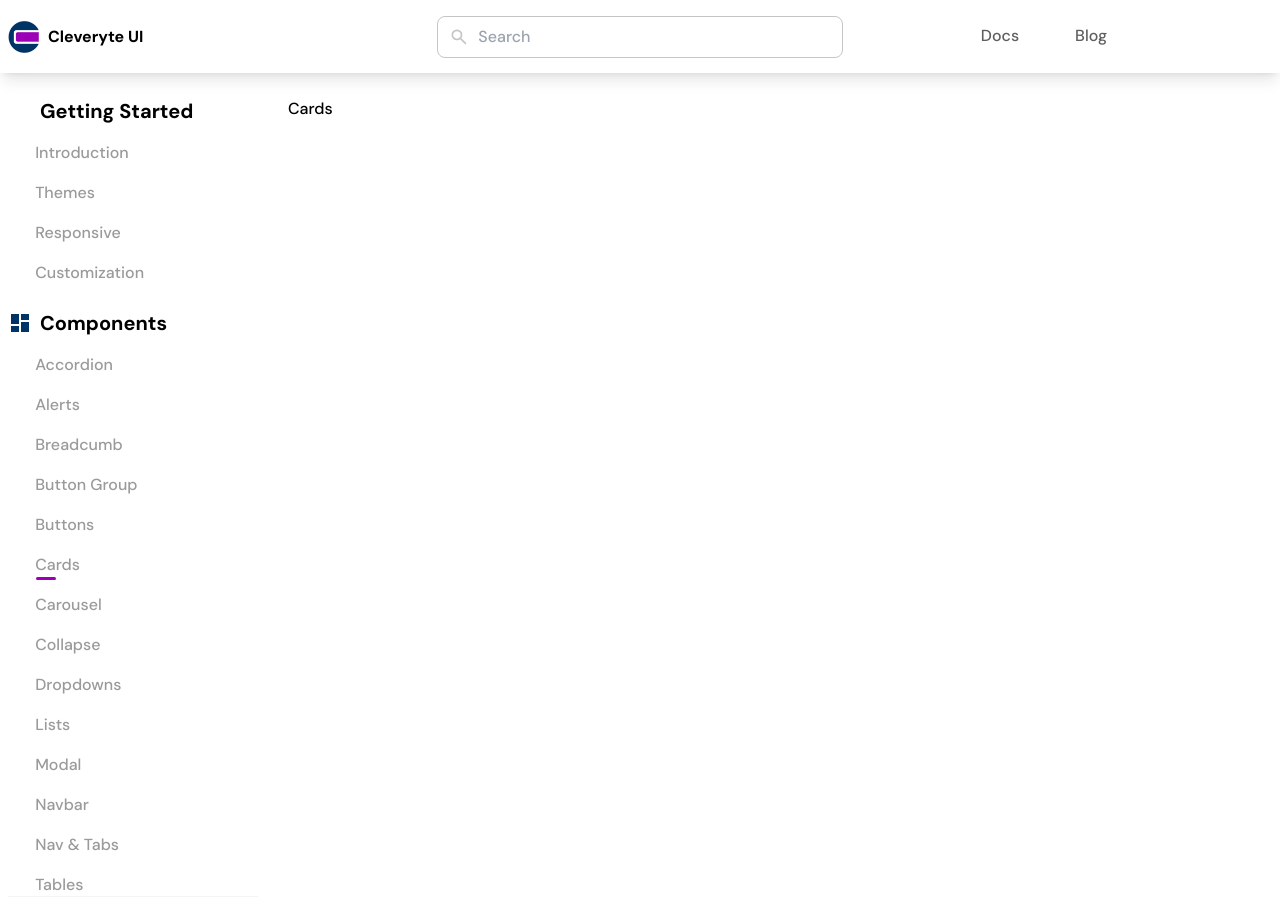
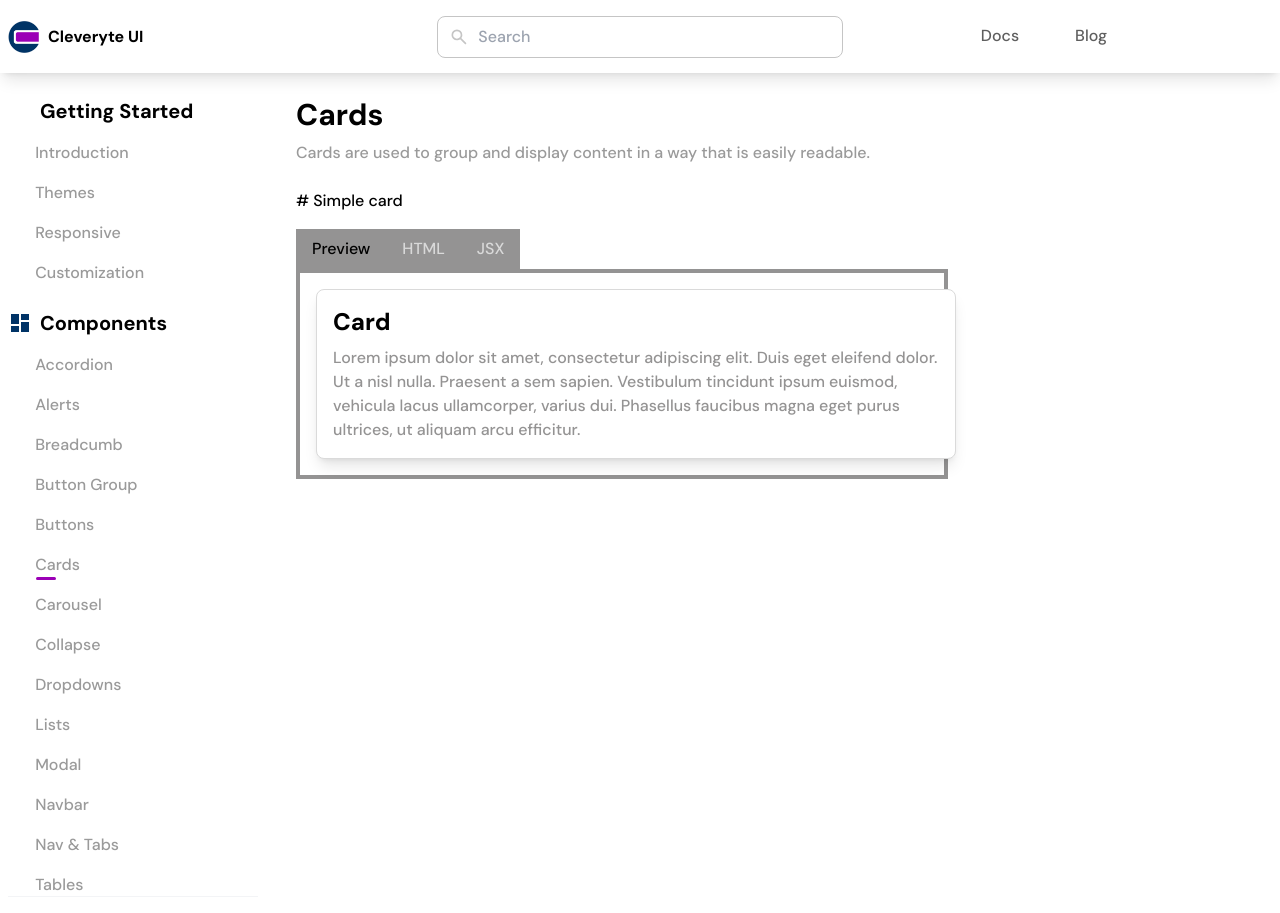
Before and after one commit to Cleveryte/cleveryte-ui, a React (Vite) app: page /cards in a window 1280 px wide. Built offline with nearby package versions, Linux system fonts and the light colour scheme; some icons are missing.

Commit message:
Card code

```diff
--- a/src/components/CustomCodeBlock.jsx
+++ b/src/components/CustomCodeBlock.jsx
@@ -1,15 +1,56 @@
-import { Prism as SyntaxHighlighter } from 'react-syntax-highlighter';
-import { docco } from 'react-syntax-highlighter/dist/esm/styles/hljs';
+import { useState } from "react";
+import { Icon } from '@iconify/react';
 
-export default function CustomCodeBlock({ code, language }) {
+export default function CustomCodeBlock({ htmlCode, jsxCode }) {
 
-    const storedDarkMode = localStorage.getItem('darkMode');
-    const initialDarkMode = storedDarkMode ? JSON.parse(storedDarkMode) : false;
+    let preview = "Preview";
+    let html = "Html";
+    let jsx = "Jsx";
+    const [currentTab, setCurrentTab] = useState(preview);
+
+    const copyCurrentCode = () => {
+
+    }
 
     return (
-        <SyntaxHighlighter language={language} style={docco}>
-            {code}
-        </SyntaxHighlighter>
+        <>
+            <div className="actions w-full md:w-3/4">
+                <button onClick={() => setCurrentTab(preview)} className={`py-2 px-4 bg-[#949393] dark:bg-[#121212]
+                    ${currentTab === preview ? "text-black dark:text-white" : "text-[#D9D9D9] dark:text-[#9A9A9A]" }`}>
+                    Preview
+                </button>
 
+                <button onClick={() => setCurrentTab(html)} className={`py-2 px-4 bg-[#949393] dark:bg-[#121212]
+                    ${currentTab === html ? "text-black dark:text-white" : "text-[#D9D9D9] dark:text-[#9A9A9A]" }`}>
+                    HTML
+                </button>
+
+                <button onClick={() => setCurrentTab(jsx)} className={`py-2 px-4 bg-[#949393] dark:bg-[#121212]
+                    ${currentTab === jsx ? "text-black dark:text-white" : "text-[#D9D9D9] dark:text-[#9A9A9A]" }`}>
+                    JSX
+                </button>
+
+                <button onClick={() => setCurrentTab(jsx)} className={`py-2 px-4 bg-[#949393] dark:bg-[#121212] inline-flex items-baseline float-end
+                    ${currentTab === preview ? "hidden" : "" }`}>
+                    <Icon icon="mdi:clipboard-outline" className="mr-2 relative top-1" /> Copy
+                </button>
+            </div>
+
+            <div className={`code-block w-full md:w-3/4 p-4 border-4 border-[#949393] dark:border-[#121212]
+                ${currentTab === preview ? "" : "bg-[#D9D9D9] dark:bg-[#1E1E1E]" } `}>
+                <div className={`${currentTab === preview ? "" : "hidden" }`} dangerouslySetInnerHTML={{ __html: htmlCode }}>
+                </div>
+
+                <code className={`text-[#949393] ${currentTab === html ? "" : "hidden" }`}>
+                    {htmlCode}
+                </code>
+
+                <code className={`text-[#949393] ${currentTab === jsx ? "" : "hidden" }`}>
+                    {jsxCode}
+                </code>
+            </div>
+
+
+        </>
     );
 }
--- a/src/views/Docs/Components/Accordion.jsx
+++ b/src/views/Docs/Components/Accordion.jsx
@@ -1,4 +1,3 @@
-import React from 'react'
 import SideBar from '../../../components/SideBar'
 import CustomCodeBlock from '../../../components/CustomCodeBlock'
 
--- a/src/views/Docs/Components/Cards.jsx
+++ b/src/views/Docs/Components/Cards.jsx
@@ -1,13 +1,31 @@
-import React from 'react'
 import SideBar from '../../../components/SideBar'
+import CustomCodeBlock from '../../../components/CustomCodeBlock'
 
 export default function Cards() {
+
+  const htmlCode = `<div class="card rounded-lg bg-white dark:bg-[#121212] border border-[#DADADA] dark:border-none shadow-lg p-4 w-[40em]">
+                      <h2 class="font-extrabold text-2xl text-black dark:text-white mb-2">Card</h2>
+                      <p class="text-[#949393]">Lorem ipsum dolor sit amet, consectetur adipiscing elit. Duis eget eleifend dolor. Ut a nisl nulla. Praesent a sem sapien. Vestibulum tincidunt ipsum euismod, vehicula lacus ullamcorper, varius dui. Phasellus faucibus magna eget purus ultrices, ut aliquam arcu efficitur.</p>
+                    </div>`
+  const jsxCode = `<div className="card rounded-lg bg-white dark:bg-[#121212] shadow-lg p-4 w-[40em]">
+                    <h2 className="font-extrabold text-2xl text-black dark:text-white mb-2">Card</h2>
+                    <p className="text-[#949393]">Lorem ipsum dolor sit amet, consectetur adipiscing elit. Duis eget eleifend dolor. Ut a nisl nulla. Praesent a sem sapien. Vestibulum tincidunt ipsum euismod, vehicula lacus ullamcorper, varius dui. Phasellus faucibus magna eget purus ultrices, ut aliquam arcu efficitur.</p>
+                  </div>`
+
   return (
     <div className='container px-2 py-4'>
         <div className="grid grid-cols-1 md:grid-cols-[280px_70%]">
             <SideBar/>
-            <div className="content mt-2">
-            Cards
+            <div className="content mt-10 md:mt-2 px-2">
+                <h2 className="text-3xl font-bold mb-2">Cards</h2>
+                <p className="text-[#9A9A9A] mb-6">Cards are used to group and display content in a way that is easily readable.</p>
+
+                <h3 className="mb-4"># Simple card</h3>
+                <CustomCodeBlock htmlCode={htmlCode} jsxCode={jsxCode} />
+
+
+
+
             </div>
         </div>
     </div>
--- a/src/views/Docs/GettingStarted/Customization.jsx
+++ b/src/views/Docs/GettingStarted/Customization.jsx
@@ -1,28 +1,56 @@
-import SideBar from '../../../components/SideBar'
-import ContentNavButtons from '../../../components/ContentNavButtons';
-import CustomCodeBlock from '../../../components/CustomCodeBlock';
+import SideBar from "../../../components/SideBar";
+import ContentNavButtons from "../../../components/ContentNavButtons";
+import CustomCodeBlock from "../../../components/CustomCodeBlock";
 
 export default function Customization() {
+
+    const jsxCode = "<p className='text-md text-black dark:text-white'>This is a paragraph</p>";
+    const htmlCode = "<p class='text-md text-black dark:text-white'>This is a paragraph</p>";
+
     return (
         <main className="container px-2 py-4">
             <div className="grid grid-cols-1 md:grid-cols-[280px_70%]">
-            <div className='relative'>
-            <SideBar/>
+                <div className="relative">
+                    <SideBar />
                 </div>
                 <div className="content mt-10 md:mt-2 px-2">
                     <h2 className="text-3xl font-bold mb-2">Customization</h2>
-                <p className="text-[#9A9A9A] mb-6">At Cleveryte, we take pride in offering unparalleled flexibility and customization options for our UI components. Our commitment to empowering developers and designers is reflected in the fact that all Cleveryte UI components are 100% customizable. <br /> <br />Whether you prefer harnessing the convenience of Tailwind CSS utility classes or delving into the intricacies of custom CSS, our components provide you with the freedom to tailor every aspect of the user interface to suit your unique design requirements. <br /> <br />With Tailwind CSS&apos;s extensive utility classes, you can easily modify styles, layouts, and responsiveness, ensuring a seamless integration into your project. Alternatively, for those who seek a more hands-on and bespoke approach, our components welcome the use of custom CSS, allowing you to exercise full creative control over the appearance and behavior of each element. At Cleveryte, we understand that every project has its own set of design needs, and our commitment to complete customization ensures that our UI components effortlessly adapt to your vision, making your development process smoother and more tailored to your specific aesthetic preferences.</p>
+                    <p className="text-[#9A9A9A] mb-6">
+                        At Cleveryte, we take pride in offering unparalleled
+                        flexibility and customization options for our UI
+                        components. Our commitment to empowering developers and
+                        designers is reflected in the fact that all Cleveryte UI
+                        components are 100% customizable. <br /> <br />
+                        Whether you prefer harnessing the convenience of
+                        Tailwind CSS utility classes or delving into the
+                        intricacies of custom CSS, our components provide you
+                        with the freedom to tailor every aspect of the user
+                        interface to suit your unique design requirements.{" "}
+                        <br /> <br />
+                        With Tailwind CSS&apos;s extensive utility classes, you
+                        can easily modify styles, layouts, and responsiveness,
+                        ensuring a seamless integration into your project.
+                        Alternatively, for those who seek a more hands-on and
+                        bespoke approach, our components welcome the use of
+                        custom CSS, allowing you to exercise full creative
+                        control over the appearance and behavior of each
+                        element. At Cleveryte, we understand that every project
+                        has its own set of design needs, and our commitment to
+                        complete customization ensures that our UI components
+                        effortlessly adapt to your vision, making your
+                        development process smoother and more tailored to your
+                        specific aesthetic preferences.
+                    </p>
 
-                <CustomCodeBlock code={"<p className='text-xl text-black'>This is a paragraph</p>"} language={"html"} />
-
+                    <CustomCodeBlock htmlCode={htmlCode} jsxCode={jsxCode} />
 
                     {/* Page navigation */}
-              <ContentNavButtons previousLink={"/responsive"} nextLink={""} />
-
-
-
+                    <ContentNavButtons
+                        previousLink={"/responsive"}
+                        nextLink={""}
+                    />
                 </div>
             </div>
         </main>
-  )
+    );
 }
```
Lines whose indentation alone changed are shown as unchanged.
